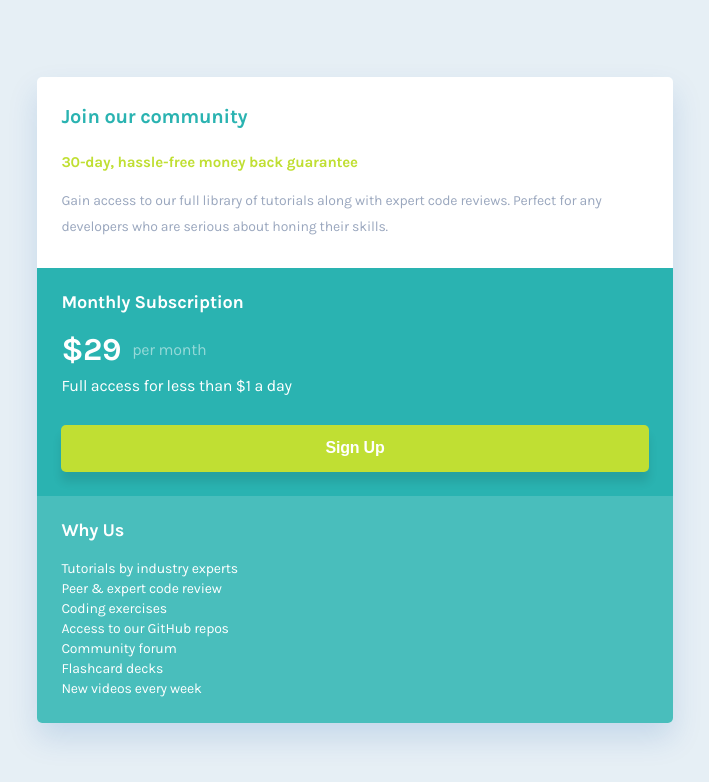
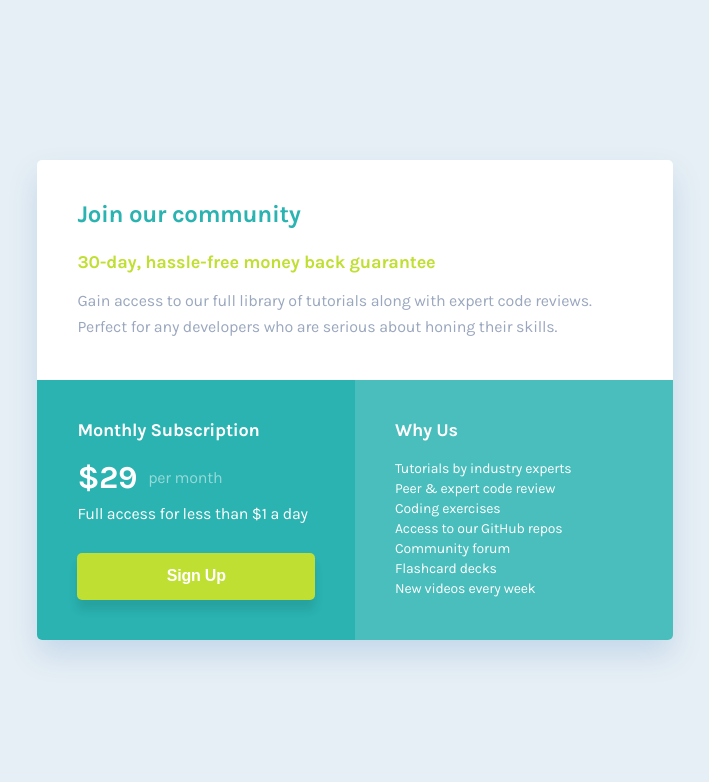
Before and after one commit to dinahbrito/single-price-grid-component, a plain HTML site: page index.html in a window 1280 px wide. Shown: the whole page, without its empty margins (285-994 px from the left). Drawn offline with Linux system fonts and the light colour scheme.

Commit message:
Desktop view and btn:hover

```diff
--- a/styles.css
+++ b/styles.css
@@ -24,8 +24,6 @@ h2 {
     letter-spacing: -.22px;
     line-height: 1.32rem;
 }
-
-
 
 body {
     background-color: #E6EFF5;
@@ -107,6 +105,10 @@ button {
     width: 100%;
 }
 
+button:hover {
+    background-color: #B4CD2C;
+}
+
 .why {
     background-color: rgba(42, 179, 177, .85);
     padding: 1.5rem;
@@ -120,13 +122,45 @@ button {
 }
 
 @media only screen and (min-width: 768px) {
+    h1 {
+        font-size: 1.5rem;
+        letter-spacing: -.3px;
+        line-height: 1.75rem;
+    }
+    h2, p.bright {
+        font-size: 1.13rem;
+    }
+
     body {
         align-items: center;
         display: grid;
         justify-content: center;
         height: 100vh;
     }
+
     main {
         max-width: 39.7rem;
+        margin: 0;
+    }
+
+    .container {
+        display: grid;
+        grid-template-columns: 1fr 1fr;
+    }
+
+    .join,
+    .monthly,
+    .why {
+        padding: 2.5rem;
+    }
+
+    .join {
+        margin: 0;
+    }
+
+    .join, .monthly {
+        font-size: 1rem;
+        letter-spacing: -.2px;
+        line-height: 1.62rem;
     }
 }
```
